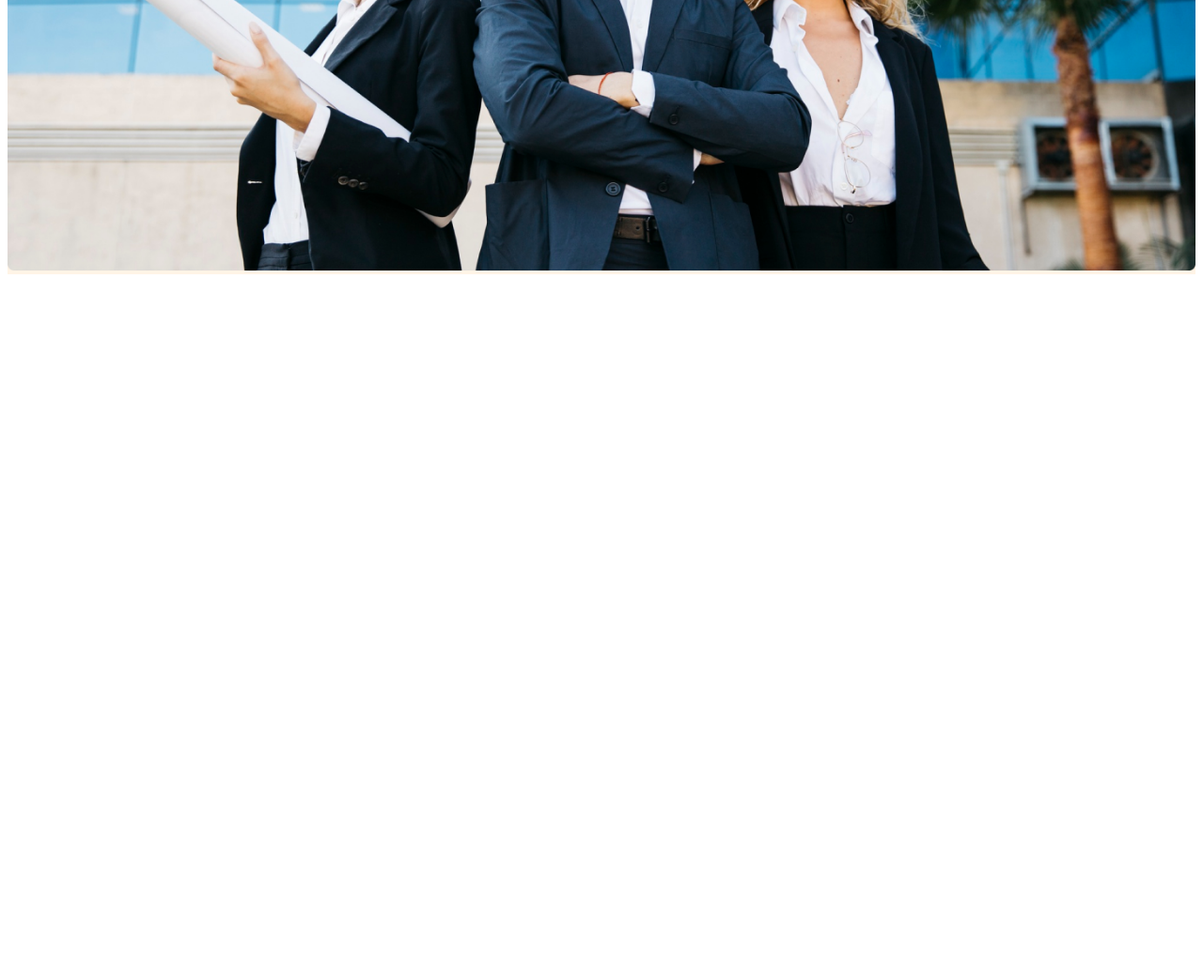
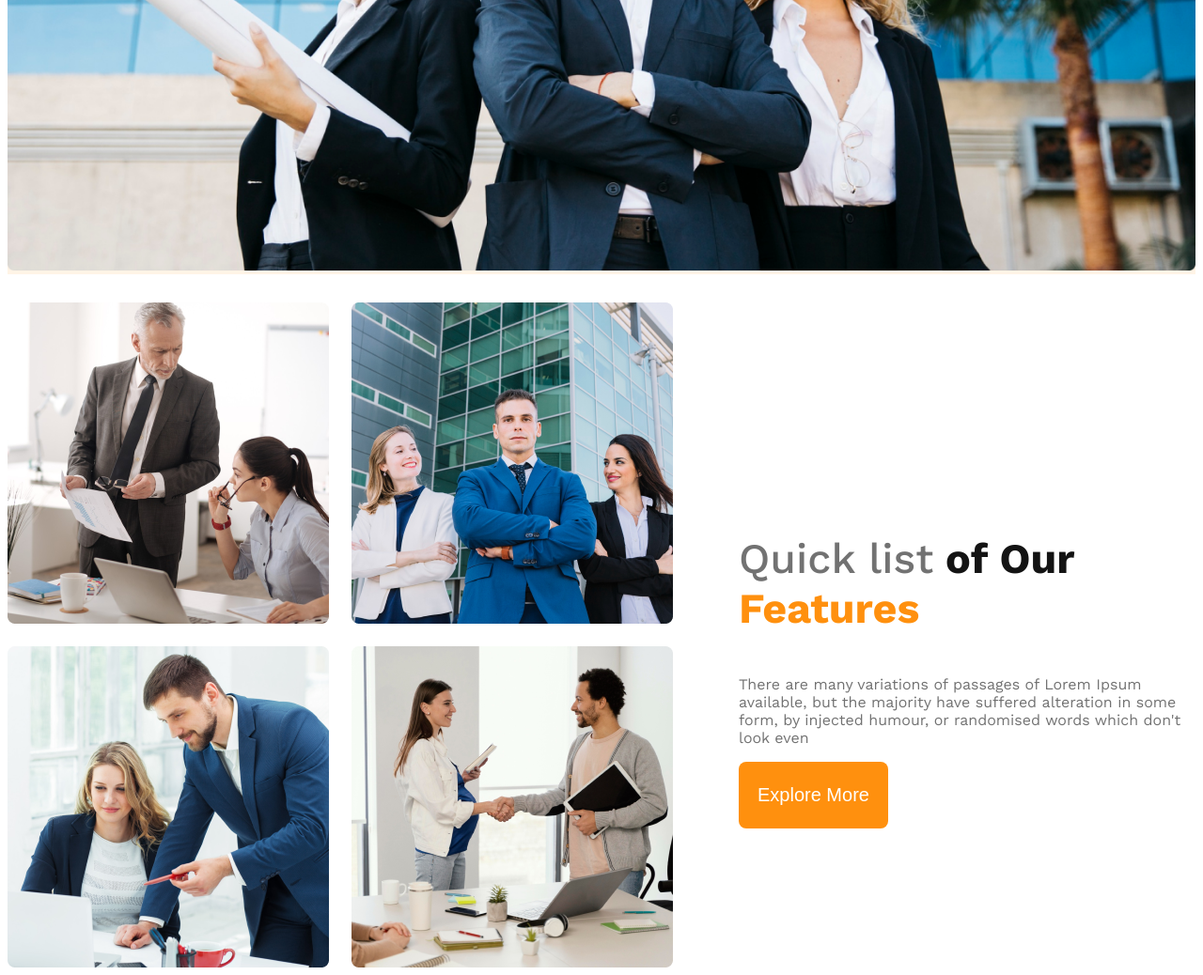
Before and after one commit to isaniul111/g3-architect-responsive-website, a plain HTML site: page index.html in a window 1280 px wide. Shown: the part 884-1922 px from the top of the page at 94% size. Before the commit the page ends 1184 px from the top, so only its background shows below. Drawn offline with nearby package versions, Linux system fonts and the light colour scheme.

Commit message:
team section added with responsive design

```diff
--- a/index.html
+++ b/index.html
@@ -32,7 +32,30 @@
       </div>
     </header>
     <!-- main section begains hare  -->
-    <main></main>
+    <main>
+      <!-- features section begains hare  -->
+      <section class="features display-flex">
+        <div class="feature-images">
+          <div class="img-div"><img src="images/team1.png" alt="two developer descissing together" /></div>
+          <div class="img-div"><img src="images/team2.png" alt="three developer stands with attitude" /></div>
+          <div class="img-div"><img src="images/team3.png" alt="senior developer explain the project" /></div>
+          <div class="img-div"><img src="images/team4.png" alt="collabrating developers" /></div>
+        </div>
+        <div class="feaure-contant ">
+          <h3 class="feature-title">
+            <span id="quick-list" class=" dark3">Quick list</span>
+            <span id="of-our" class="dark1">of Our</span>
+            <span id="title-feature">Features</span>
+          </h3>
+          <p class="feature-desc dark3">
+            There are many variations of passages of Lorem Ipsum available, but
+            the majority have suffered alteration in some form, by injected
+            humour, or randomised words which don't look even
+          </p>
+          <button class="btn-primary">Explore More</button>
+        </div>
+      </section>
+    </main>
     <!-- footer section begains hare  -->
     <footer></footer>
   </body>
--- a/styles/architect.css
+++ b/styles/architect.css
@@ -22,6 +22,9 @@
   font-size: 1.25rem;
   padding: 24px 20px;
   border: none;
+}
+main > section{
+  margin-top: 30px;
 }
 
 /* -------------------------------------------- header style--------*/
@@ -81,6 +84,42 @@
   width: 100%;
 }
 
+/* -------------------------------------------Features section style ------ */
+.features{
+  align-items: center;
+  justify-content: center;
+}
+.feature-images{
+  display: grid;
+  grid-template-columns: repeat(2,1fr);
+  gap: 24px;
+
+}
+.feaure-contant{
+  max-width: 537px;
+  max-height: 304px;
+  margin-left: 70px;
+}
+.img-div{
+  max-width: 342px;
+  max-height: 342px;
+}
+.feature-title{
+  font-size: 2.8rem;
+}
+#quick-list{
+  font-weight: 500;
+}
+#of-our{
+  font-weight: 700;
+}
+#title-feature{
+  color: #FF900E;
+  font-weight: 700;
+}
+.feature-desc{
+  font-size: 1rem;
+}
 
 
 
@@ -93,4 +132,10 @@
   .nav-link,.navbar{
     flex-direction: column;
   }
+  .features {
+    flex-direction: column;
+  }
+  .feature-images {
+    grid-template-columns: repeat(1,1fr);
+  }
 }
```
